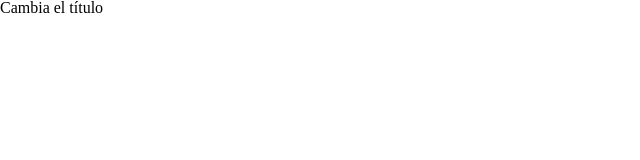
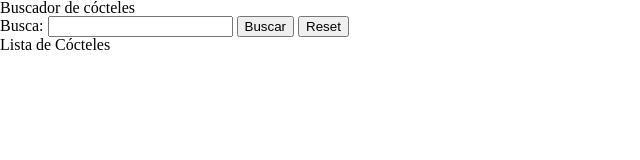
Before and after one commit to Adalab/modulo-2-evaluacion-final-manuelainclan, a website: page src/html/index.html in a window 1280 px wide. Shown: the whole page, without its empty margins (0-640 px from the left). Drawn offline with nearby package versions, Linux system fonts and the light colour scheme; files that its build step writes are made by us from their sources.

Commit message:
Add js variables & html inputs

```diff
--- a/src/html/partials/header.html
+++ b/src/html/partials/header.html
@@ -1,3 +1,3 @@
 <header class="header">
-  <h1>Cambia el título</h1>
+  <h1>Buscador de cócteles</h1>
 </header>
--- a/src/html/partials/main.html
+++ b/src/html/partials/main.html
@@ -1,3 +1,15 @@
 <main class="main">
+    <section>
+        <label for="search">Busca:</label>
+        <input type="text" id="search" class="js-search-input">
+        <input type="button" value="Buscar" class="js-search-btn">
+        <input type="button" value="Reset" class="js-reset-btn">
+    </section>
+    <section>
+        <h3>Lista de Cócteles</h3>
+        <ul class="js-drink-list"></ul>
+    </section>
+
+
 
 </main>
--- /dev/null
+++ b/src/js/00_variables.js
@@ -0,0 +1,6 @@
+'use strict';
+
+const searchInput = document.querySelector('.js-search-input');
+const searchBtn = document.querySelector('.js-search-btn');
+const resetBtn = document.querySelector('.js-reset-btn');
+const drinkList = document.querySelector('.js-drink-list');
```
Also changed, not shown: src/js/main.js (+18 -0 lines).
